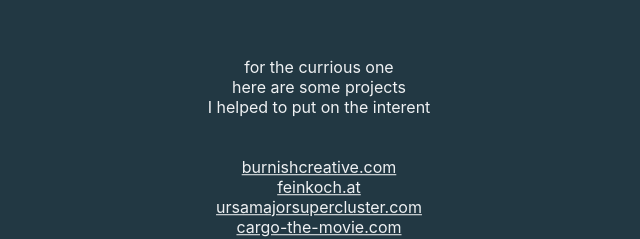
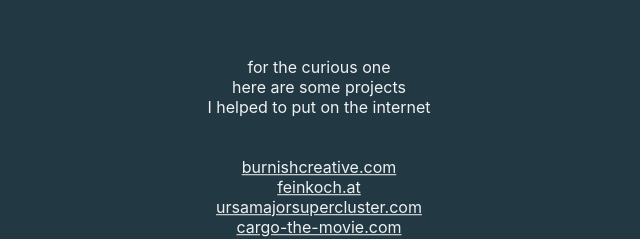
Before and after one commit to MarioSo/MarioSo, a plain HTML site: page index.html in a window 1280 px wide. Shown: the part 348-587 px from the top of the page, 321-961 px from the left. Drawn offline with Linux system fonts and the light colour scheme.

Commit message:
typo typo typo

```diff
--- a/index.html
+++ b/index.html
@@ -45,7 +45,7 @@
       meanwhile get in touch via <a href="mailto:mariosommer.at">mail</a> or
       <a href="https://mobile.twitter.com/mario_sommer">twitter</a>
     </p>
-      <span>for the currious one<br /> here are some projects <br/>I helped to put on the interent</span>
+      <span>for the curious one<br /> here are some projects <br/>I helped to put on the internet</span>
         <ul>
           <li><a href="https://burnishcreative.com/" target="_blank">burnishcreative.com</a></li>
           <li><a href="https://feinkoch.at" target="_blank">feinkoch.at</a></li>
```
